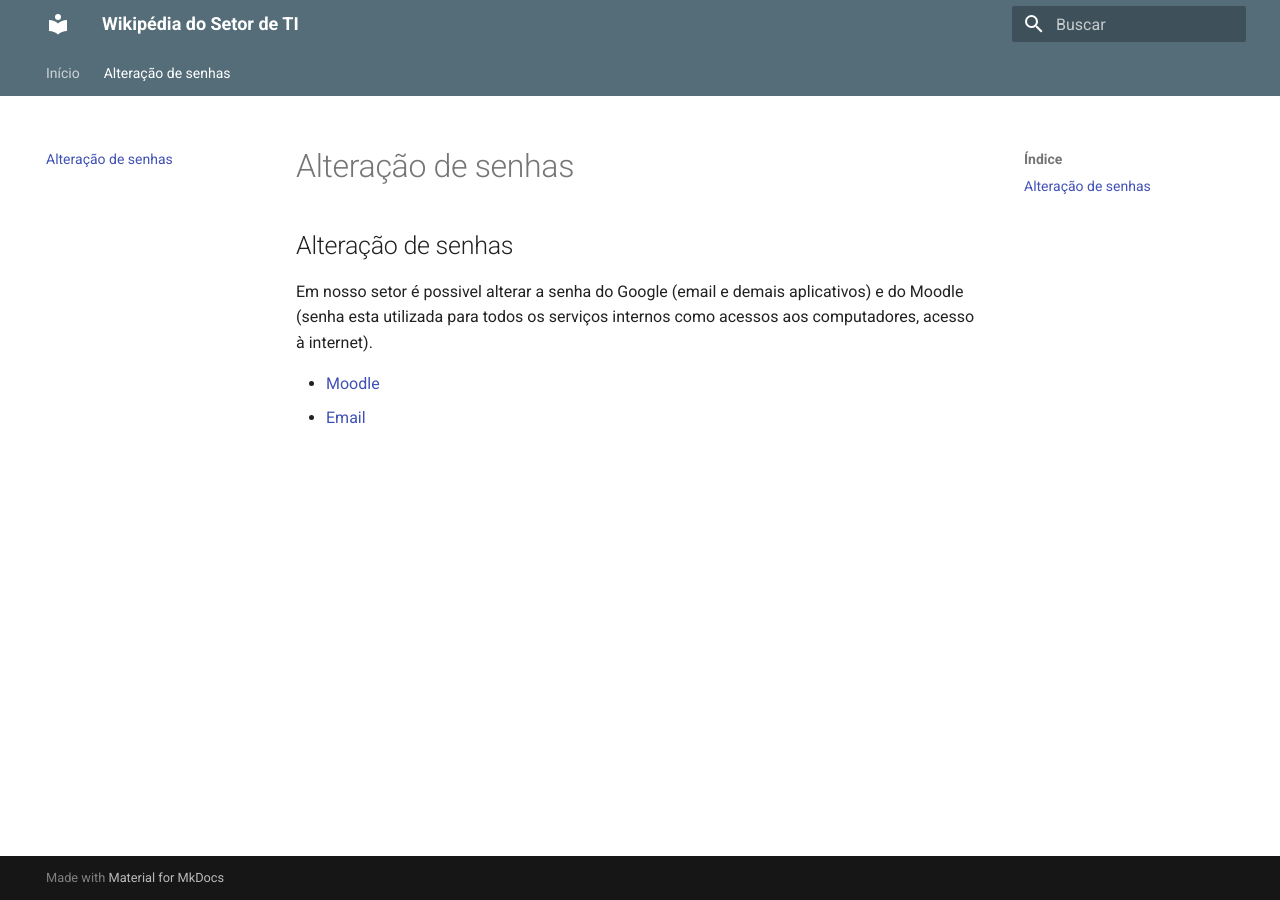
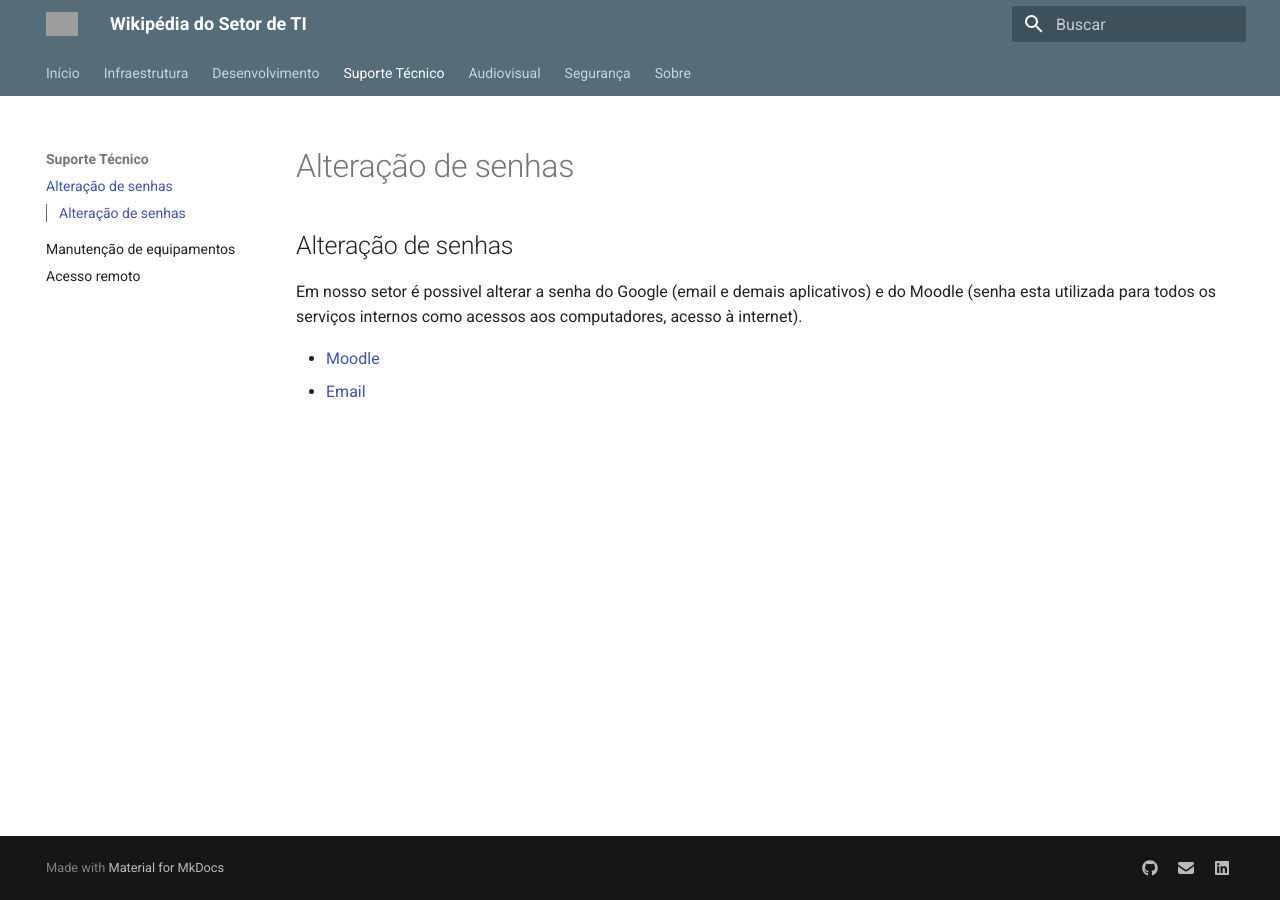
Before and after one commit to wikiti-farroupilha/wikipedia, an MkDocs documentation site: the page built from docs/alterarSenha.md, in a window 1280 px wide. Built offline with MkDocs 1.6.1 and Material for MkDocs 9.7.7, drawn with Linux system fonts in a browser that asks for light colours; part of the change alters nothing that is shown; grey boxes are pictures that could not be loaded.

Commit message:
Update mkdocs.yml

```diff
--- a/mkdocs.yml
+++ b/mkdocs.yml
@@ -1,7 +1,22 @@
+# ============================================
+# CONFIGURAÇÃO DO WIKI - SETOR DE TI
+# ============================================
+
 site_name: Wikipédia do Setor de TI
+site_description: Central de conhecimento técnico e operacional do Setor de Tecnologia da Informação
+site_author: Equipe de TI
+site_url: https://seusite.github.io/wiki-ti/
+
+# ============================================
+# TEMA E ESTILO
+# ============================================
+
 theme:
   name: material
   language: pt-BR
+  logo: images/logo.png          # Caminho para o logotipo (coloque em docs/images/)
+  favicon: images/favicon.png    # Ícone da aba do navegador
+
   palette:
     - scheme: default
       primary: blue grey
@@ -12,12 +27,72 @@ theme:
       toggle:
         icon: material/weather-night
         name: Modo escuro
+
   features:
     - navigation.tabs
     - navigation.top
     - search.suggest
     - content.code.copy
+    - toc.integrate             # Índice lateral integrado
+    - navigation.instant        # Carregamento rápido das páginas
+
+# ============================================
+# PLUGINS
+# ============================================
+
+plugins:
+  - search                      # Mecanismo de busca integrado
+  - tags                        # Suporte a tags (opcional)
+  - git-revision-date           # Exibe a data da última modificação de cada página
+
+# ============================================
+# NAVEGAÇÃO (MENU)
+# ============================================
 
 nav:
   - Início: index.md
-  - Alteração de senhas: alterarSenha.md
+  - Infraestrutura:
+      - Redes e conectividade: redes.md
+      - Servidores e monitoramento: servidores.md
+  - Desenvolvimento:
+      - Padrões e práticas: desenvolvimento/padroes.md
+      - Sistemas internos: desenvolvimento/sistemas.md
+  - Suporte Técnico:
+      - Alteração de senhas: alterarSenha.md
+      - Manutenção de equipamentos: manutencao.md
+      - Acesso remoto: acessoRemoto.md
+  - Audiovisual:
+      - Equipamentos multimídia: audiovisual/equipamentos.md
+      - Gravação e filmagem: audiovisual/gravacao.md
+  - Segurança:
+      - Políticas e boas práticas: seguranca/politicas.md
+      - Backup e recuperação: seguranca/backup.md
+  - Sobre:
+      - Equipe de TI: equipe.md
+      - Contatos: contato.md
+
+# ============================================
+# INFORMAÇÕES EXTRAS
+# ============================================
+
+extra:
+  social:
+    - icon: fontawesome/brands/github
+      link: https://github.com/seu-usuario
+      name: GitHub
+    - icon: fontawesome/solid/envelope
+      link: mailto:ti@instituicao.br
+      name: E-mail
+    - icon: fontawesome/brands/linkedin
+      link: https://linkedin.com/company/suaempresa
+      name: LinkedIn
+
+markdown_extensions:
+  - admonition
+  - codehilite
+  - footnotes
+  - toc:
+      permalink: true
+  - tables
+  - def_list
+  - attr_list
```
